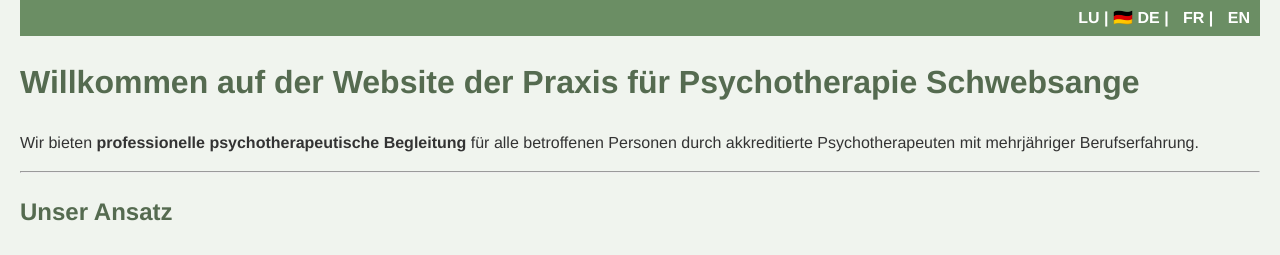
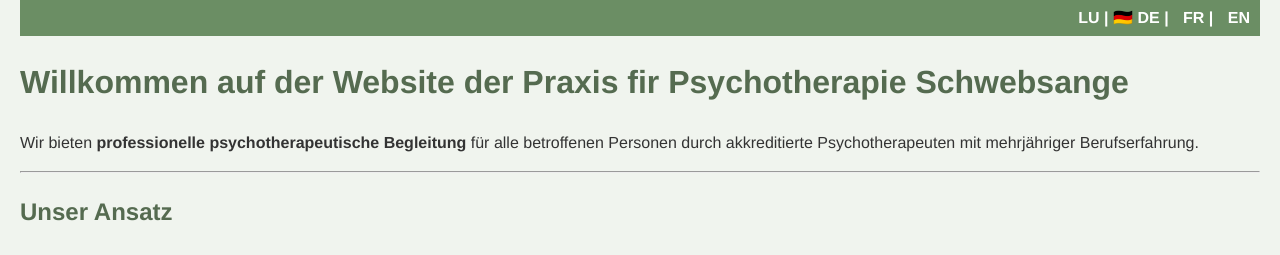
Before and after one commit to bjoernbrightside/praxis-schwebsange, a Jekyll site: the page built from de/index.md, in a window 1280 px wide. Shown: the top 255 px of the page. Built offline with Jekyll 4.4.1, drawn with Linux system fonts in a browser that asks for light colours.

Commit message:
Update index.md

```diff
--- a/de/index.md
+++ b/de/index.md
@@ -6,7 +6,7 @@ layout: default
 <a href="/praxis-schwebsange/lb/">LU</a> | 🇩🇪 <b>DE</b> | <a href="/praxis-schwebsange/fr/">FR</a> | <a href="/praxis-schwebsange/en/">EN</a>
 </div>
 
-# Willkommen auf der Website der Praxis für Psychotherapie Schwebsange
+# Willkommen auf der Website der Praxis fir Psychotherapie Schwebsange
 
 Wir bieten **professionelle psychotherapeutische Begleitung** für alle betroffenen Personen durch akkreditierte Psychotherapeuten mit mehrjähriger Berufserfahrung.
 
```
